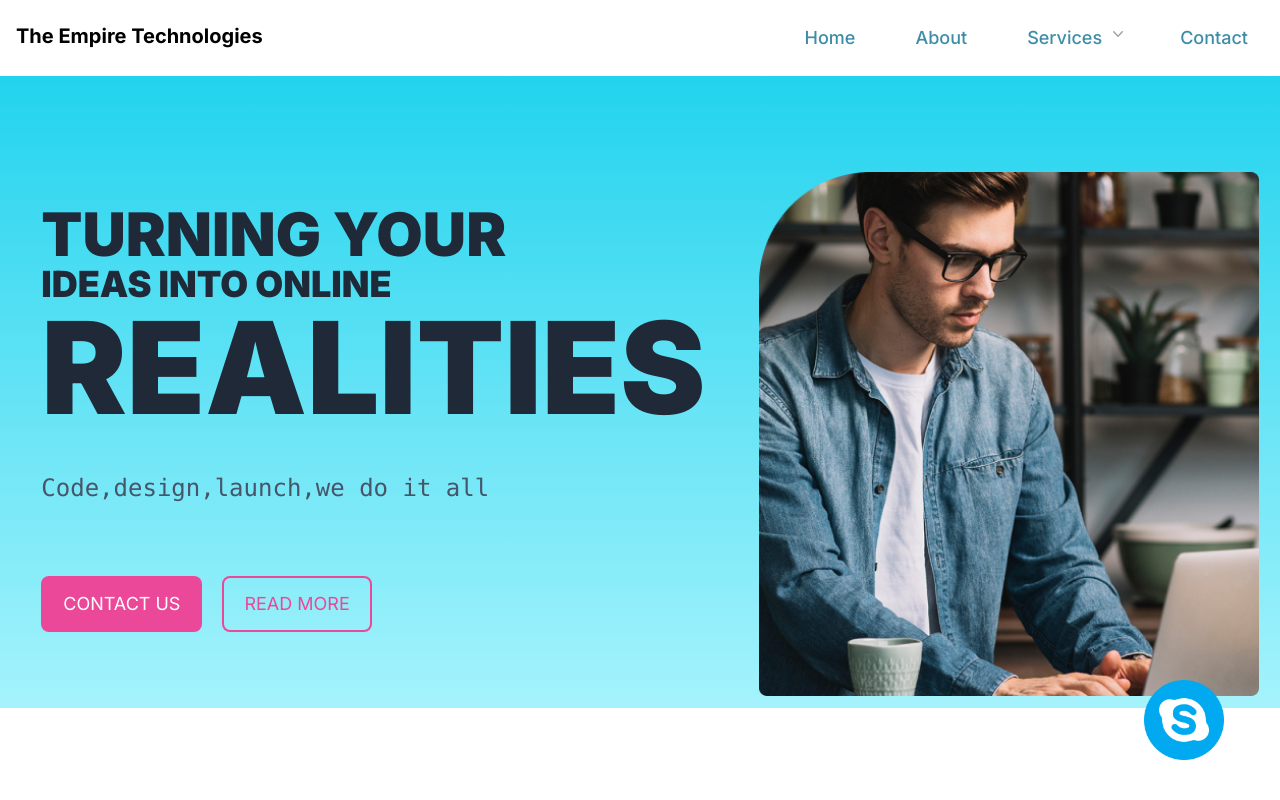
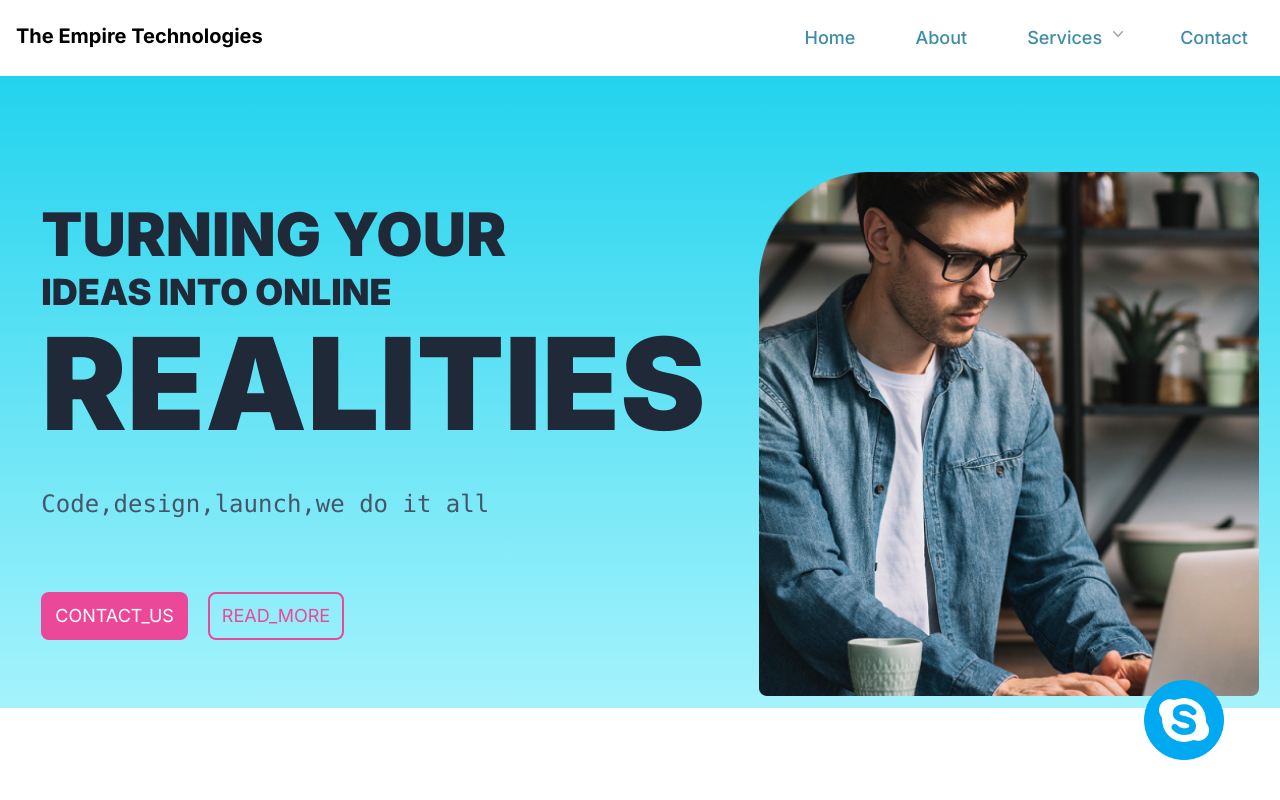
Before and after one commit to shauryakamalvanshi/empire3, a Next.js app: page / in a window 1280 px wide. Shown: the top 800 px of the page. Built offline with nearby package versions, Linux system fonts and the light colour scheme.

Commit message:
13 commit

```diff
--- a/src/components/Herosection.jsx
+++ b/src/components/Herosection.jsx
@@ -12,21 +12,21 @@ const Hero = () => {
       <div className="relative  flex justify-evenly pt-24 max-lg:flex max-lg:flex-col bg-gradient-to-t from-cyan-200 to-cyan-400 max-h-full  ">
         <div className="flex flex-col p-8 max-lg:flex max-lg:justify-center max-lg:items-center">
             <h1 className="flex flex-col text-6xl font-black leading-none text-gray-800 uppercase font-bebas-neue sm:text-8xl mb-10">
-              <span className="text-6xl bold leading-none font-bebas-neue max-md:text-5xl max-[466px]:text-4xl"> Turning your </span>
-                <span className="text-4xl max-md:text-2xl">ideas into online</span>
-                <span className="text-9xl max-md:text-7xl">realities</span>
+              <span className="pb-2 text-6xl bold leading-none font-bebas-neue max-md:text-5xl max-[466px]:text-4xl"> Turning your </span>
+                <span className="pb-2 text-4xl max-md:text-2xl">ideas into online</span>
+                <span className="text-9xl max-md:text-7xl max-sm:text-5xl">realities</span>
             </h1>
             <p className=" max-w-[480px] text-2xl text-body-color text-slate-600 font-mono text-2xl mb-10 max-sm:text-lg">
                 Code,design,launch,we do it all
                 </p>
                 <div className="flex p-auto p-auto mt-8">
                   <Link href={"/contact"}>
-        <div className="px-5 py-3 mr-5 text-white uppercase bg-pink-500 border-2 border-transparent rounded-lg text-lg hover:bg-pink-400">
-          Contact us
+        <div className="px-3 py-2 mr-5 text-white uppercase bg-pink-500 border-2 border-transparent rounded-lg text-lg hover:bg-pink-400 max-sm:text-sm">
+          Contact_us
         </div>
         </Link>
-        <div className="px-5 py-3 text-pink-500 uppercase bg-transparent border-2 border-pink-500 rounded-lg dark:text-white hover:bg-pink-500 hover:text-white text-lg">
-          Read more
+        <div className=" px-3 py-2 text-pink-500 uppercase bg-transparent border-2 border-pink-500 rounded-lg dark:text-white hover:bg-pink-500 hover:text-white text-lg">
+          <span className="flex ">Read_more</span>
         </div>
       </div>
 
```
